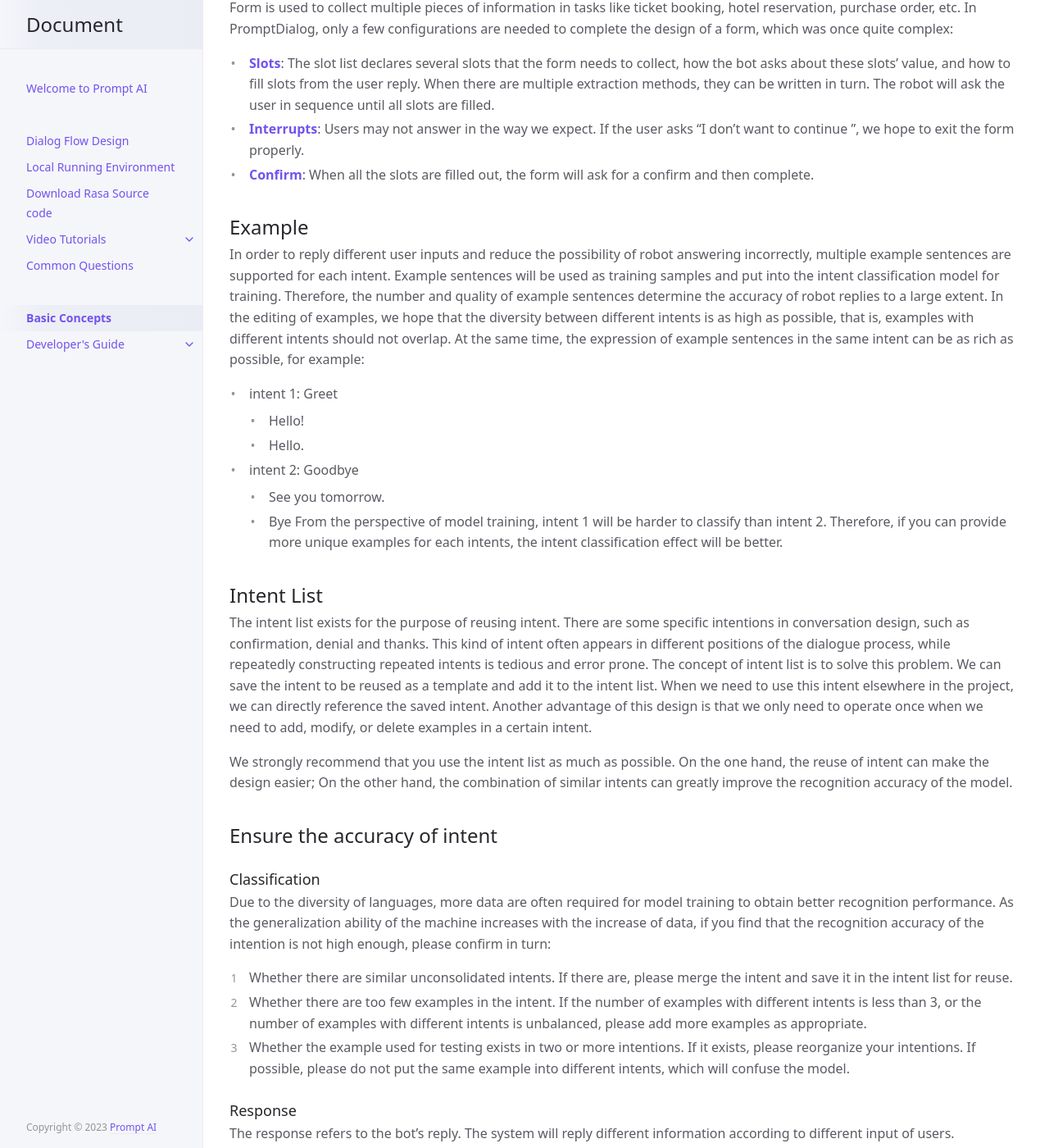
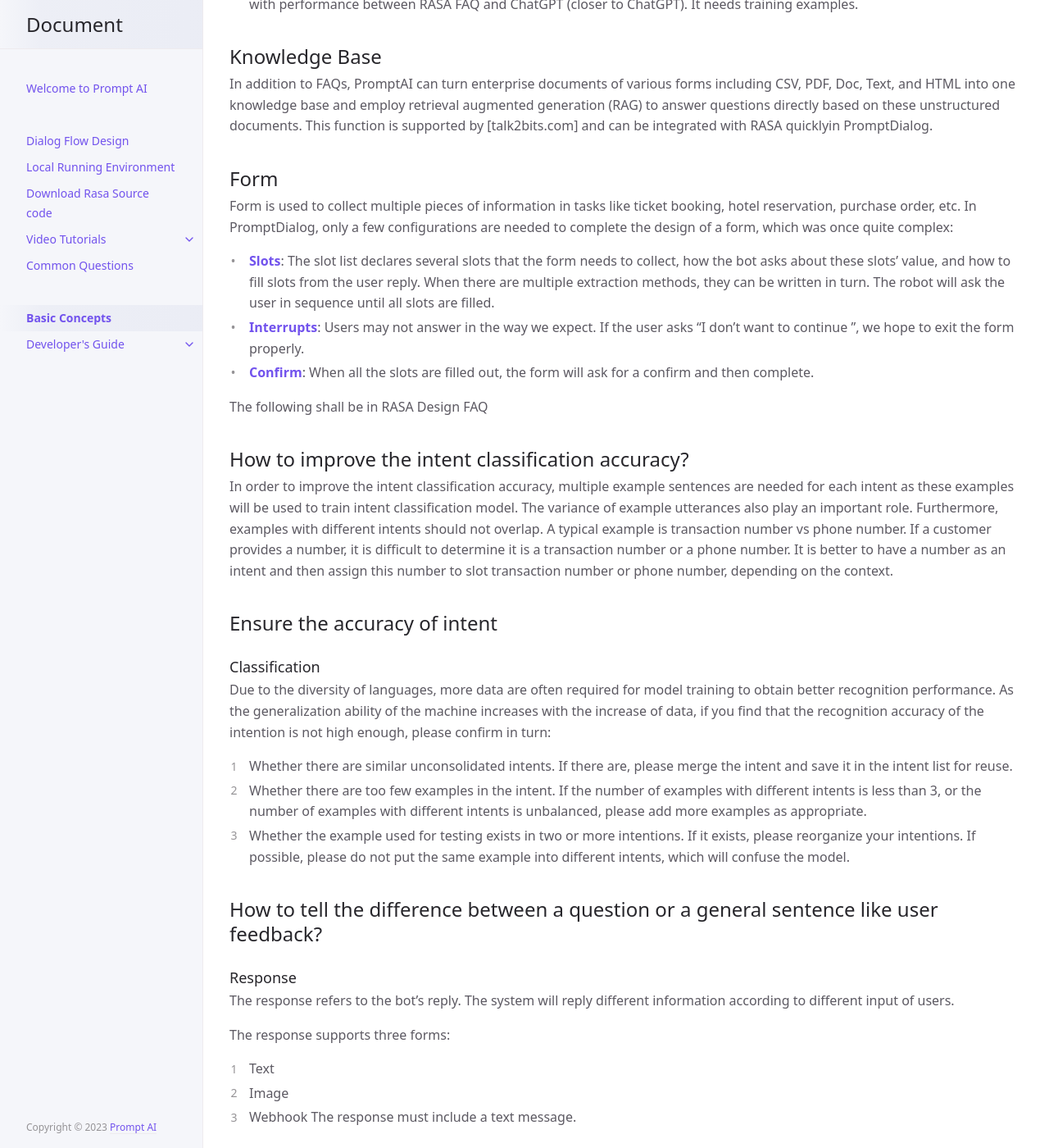
Before and after one commit to PromptAI/promptdialog, a Jekyll site: the page built from docs/basic_concepts.md, in a window 1280 px wide and 1400 px high, scrolled down 2461 px. Shown: the whole window at 82% size. Built offline with Jekyll 4.4.1, drawn with Linux system fonts in a browser that asks for light colours; some of the changed text lies outside the part shown.

Commit message:
Update basic_concepts.md

```diff
--- a/docs/basic_concepts.md
+++ b/docs/basic_concepts.md
@@ -48,6 +48,15 @@ The system will send different responses according to user utterance. PromptDial
 4. Webhook
 5. Action
 
+
+## Template
+
+###Intent Template
+The intent template exists for the purpose of reusing intent. There are a few standard intents in conversation design, such as confirmation, denial and appreciation. Repeatedly constructing the same kind of intents is time consuming and error prone. Intent template is here to solve this problem. We can save the intent to be reused as a template and add it to the intent list.
+
+###Entity Template
+For the same reason, there are standard entities that are commonly used accross different projects.  A set of predefined entities are stored in the system for quick references.
+
 ## Frequently Asked Questions (FAQ)
 A list of typical questions that users might ask regarding a particular subject.  Each FAQ tuple has three components: (question, similar questions, answer)
 
@@ -65,19 +74,10 @@ Form is used to collect multiple pieces of information in tasks like ticket book
 * **Interrupts**: Users may not answer in the way we expect. If the user asks “I don’t want to continue ”, we hope to exit the form properly.
 * **Confirm**: When all the slots are filled out, the form will ask for a confirm and then complete.
 
-## Example
-In order to reply different user inputs and reduce the possibility of robot answering incorrectly, multiple example sentences are supported for each intent. Example sentences will be used as training samples and put into the intent classification model for training. Therefore, the number and quality of example sentences determine the accuracy of robot replies to a large extent. In the editing of examples, we hope that the diversity between different intents is as high as possible, that is, examples with different intents should not overlap. At the same time, the expression of example sentences in the same intent can be as rich as possible, for example:
-* intent 1: Greet
-  * Hello!
-  * Hello.
-* intent 2: Goodbye
-  * See you tomorrow.
-  * Bye From the perspective of model training, intent 1 will be harder to classify than intent 2. Therefore, if you can provide more unique examples for each intents, the intent classification effect will be better.
 
-## Intent List
-The intent list exists for the purpose of reusing intent. There are some specific intentions in conversation design, such as confirmation, denial and thanks. This kind of intent often appears in different positions of the dialogue process, while repeatedly constructing repeated intents is tedious and error prone. The concept of intent list is to solve this problem. We can save the intent to be reused as a template and add it to the intent list. When we need to use this intent elsewhere in the project, we can directly reference the saved intent. Another advantage of this design is that we only need to operate once when we need to add, modify, or delete examples in a certain intent.
-
-We strongly recommend that you use the intent list as much as possible. On the one hand, the reuse of intent can make the design easier; On the other hand, the combination of similar intents can greatly improve the recognition accuracy of the model.
+The following shall be in RASA Design FAQ
+## How to improve the intent classification accuracy?
+In order to improve the intent classification accuracy, multiple example sentences are needed for each intent as these examples will be used to train intent classification model.  The variance of example utterances also play an important role.  Furthermore, examples with different intents should not overlap. A typical example is transaction number vs phone number.  If a customer provides a number, it is difficult to determine it is a transaction number or a phone number.  It is better to have a number as an intent and then assign this number to slot transaction number or phone number, depending on the context.
 
 ## Ensure the accuracy of intent
 
@@ -86,6 +86,12 @@ Due to the diversity of languages, more data are often required for model traini
 1. Whether there are similar unconsolidated intents. If there are, please merge the intent and save it in the intent list for reuse.
 2. Whether there are too few examples in the intent. If the number of examples with different intents is less than 3, or the number of examples with different intents is unbalanced, please add more examples as appropriate.
 3. Whether the example used for testing exists in two or more intentions. If it exists, please reorganize your intentions. If possible, please do not put the same example into different intents, which will confuse the model.
+
+## How to tell the difference between a question or a general sentence like user feedback?
+
+
+
+
 
 ### Response
 The response refers to the bot’s reply. The system will reply different information according to different input of users.
```
